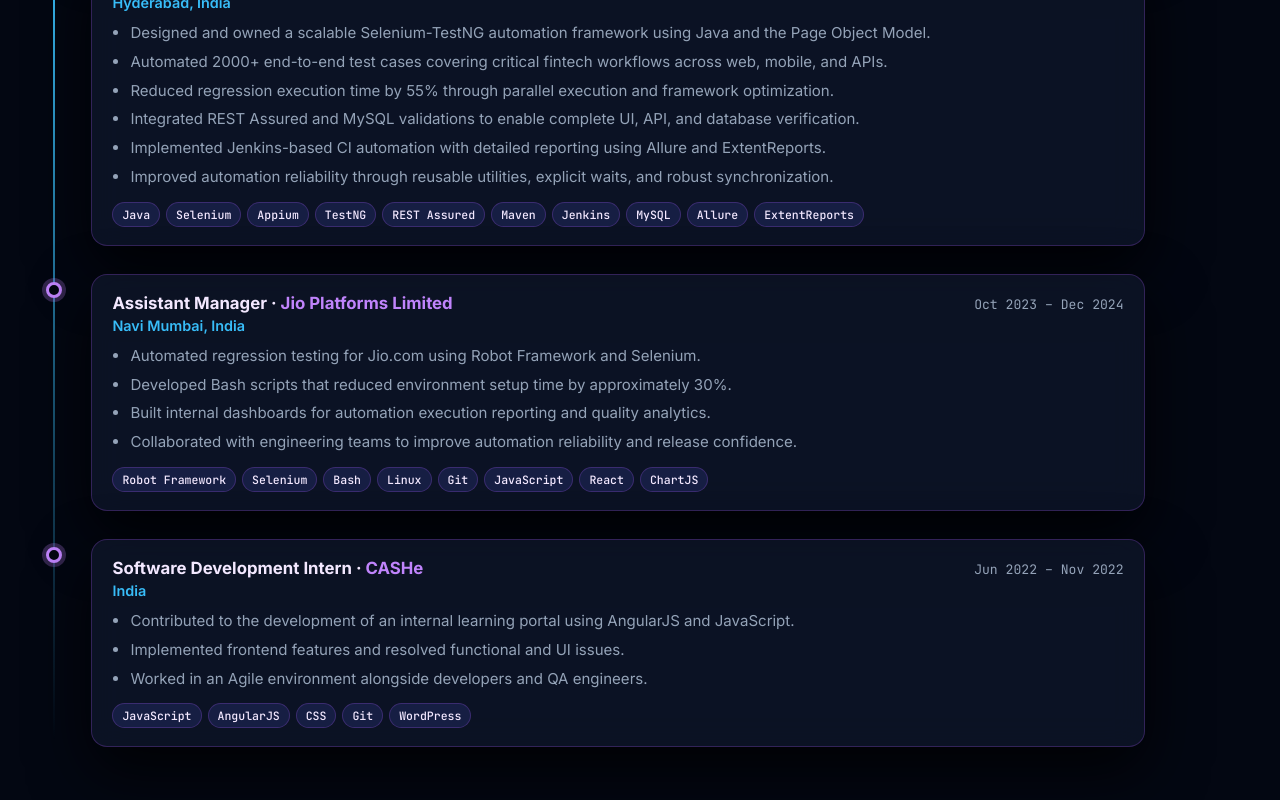
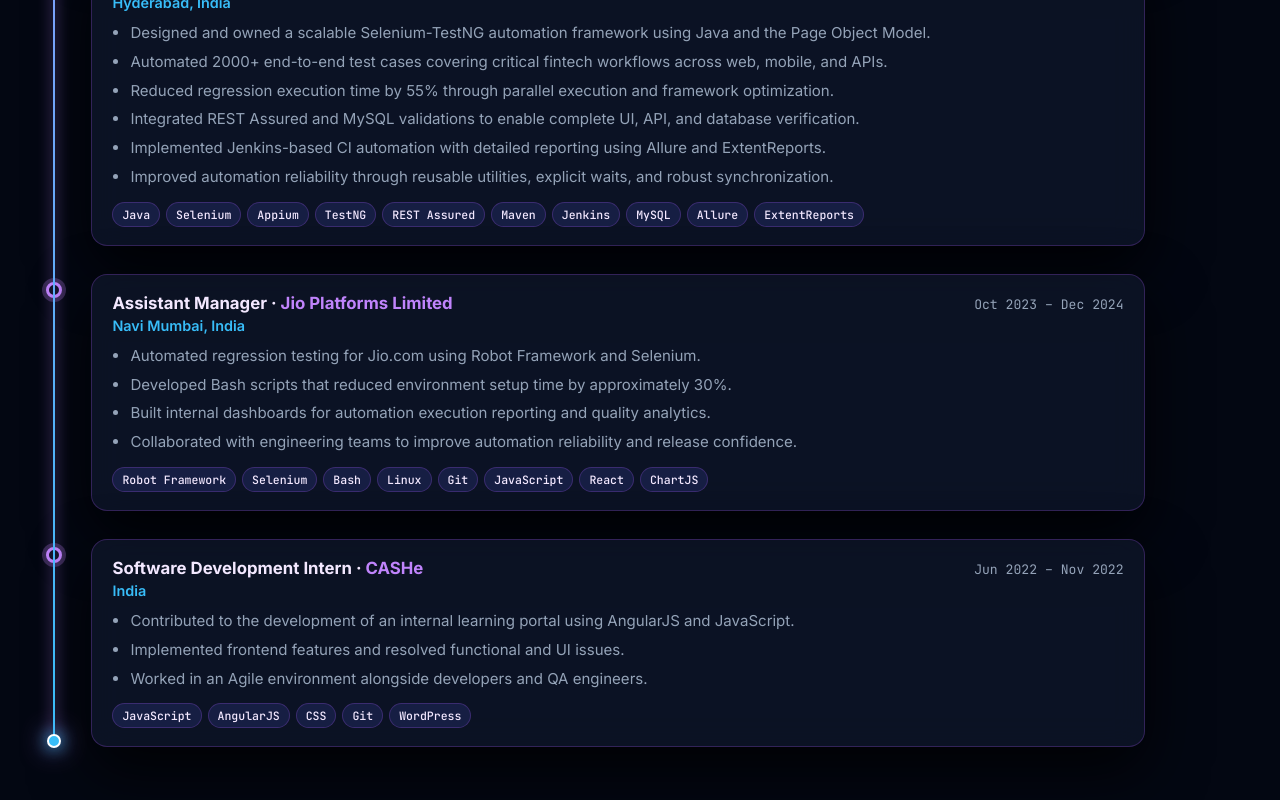
Before and after one commit to kritagya20/portfolio-website-react, a React (Vite) app: page / in a window 1280 px wide. Shown: the part 2816-3616 px from the top of the page. Built offline with nearby package versions, Linux system fonts and the light colour scheme.

Commit message:
feat: Add scroll-linked timeline progress line and travelling glowing dot in Work Experience

```diff
--- a/src/components/Experience.jsx
+++ b/src/components/Experience.jsx
@@ -1,7 +1,21 @@
-import { motion } from 'framer-motion';
+import { useRef } from 'react';
+import { motion, useScroll, useSpring } from 'framer-motion';
 import { experience } from '../data/portfolio.js';
 
 export default function Experience() {
+  const containerRef = useRef(null);
+
+  const { scrollYProgress } = useScroll({
+    target: containerRef,
+    offset: ['start 75%', 'end 80%'],
+  });
+
+  const scaleY = useSpring(scrollYProgress, {
+    stiffness: 220,
+    damping: 28,
+    restDelta: 0.001,
+  });
+
   return (
     <section id="experience" className="section">
       <div className="container">
@@ -22,7 +36,15 @@
           </p>
         </motion.div>
 
-        <div className="timeline">
+        <div className="timeline" ref={containerRef}>
+          {/* Background Track Line */}
+          <div className="timeline-track" />
+
+          {/* Animated Scroll Fill Line with Travelling Glowing Dot */}
+          <motion.div className="timeline-progress" style={{ scaleY }}>
+            <span className="timeline-progress-dot" />
+          </motion.div>
+
           {experience.map((e, i) => {
             const isLeft = i % 2 === 0;
             return (
--- a/src/styles/index.css
+++ b/src/styles/index.css
@@ -893,15 +893,42 @@
   margin-top: 24px;
 }
 
-.timeline::before {
-  content: '';
+.timeline-track {
   position: absolute;
   left: 18px;
   top: 6px;
   bottom: 6px;
   width: 2px;
-  background: linear-gradient(180deg, var(--primary), var(--primary-2), transparent);
+  background: color-mix(in srgb, var(--border) 60%, transparent);
   border-radius: 2px;
+  z-index: 1;
+}
+
+.timeline-progress {
+  position: absolute;
+  left: 18px;
+  top: 6px;
+  bottom: 6px;
+  width: 2px;
+  background: linear-gradient(180deg, var(--primary), var(--primary-2));
+  transform-origin: top center;
+  box-shadow: 0 0 14px var(--primary);
+  border-radius: 2px;
+  z-index: 2;
+}
+
+.timeline-progress-dot {
+  position: absolute;
+  bottom: 0;
+  left: 50%;
+  transform: translate(-50%, 50%);
+  width: 14px;
+  height: 14px;
+  background: var(--primary-2);
+  border: 2px solid #ffffff;
+  border-radius: 50%;
+  box-shadow: 0 0 16px var(--primary-2), 0 0 28px var(--primary);
+  z-index: 3;
 }
 
 .tl-item {
```
